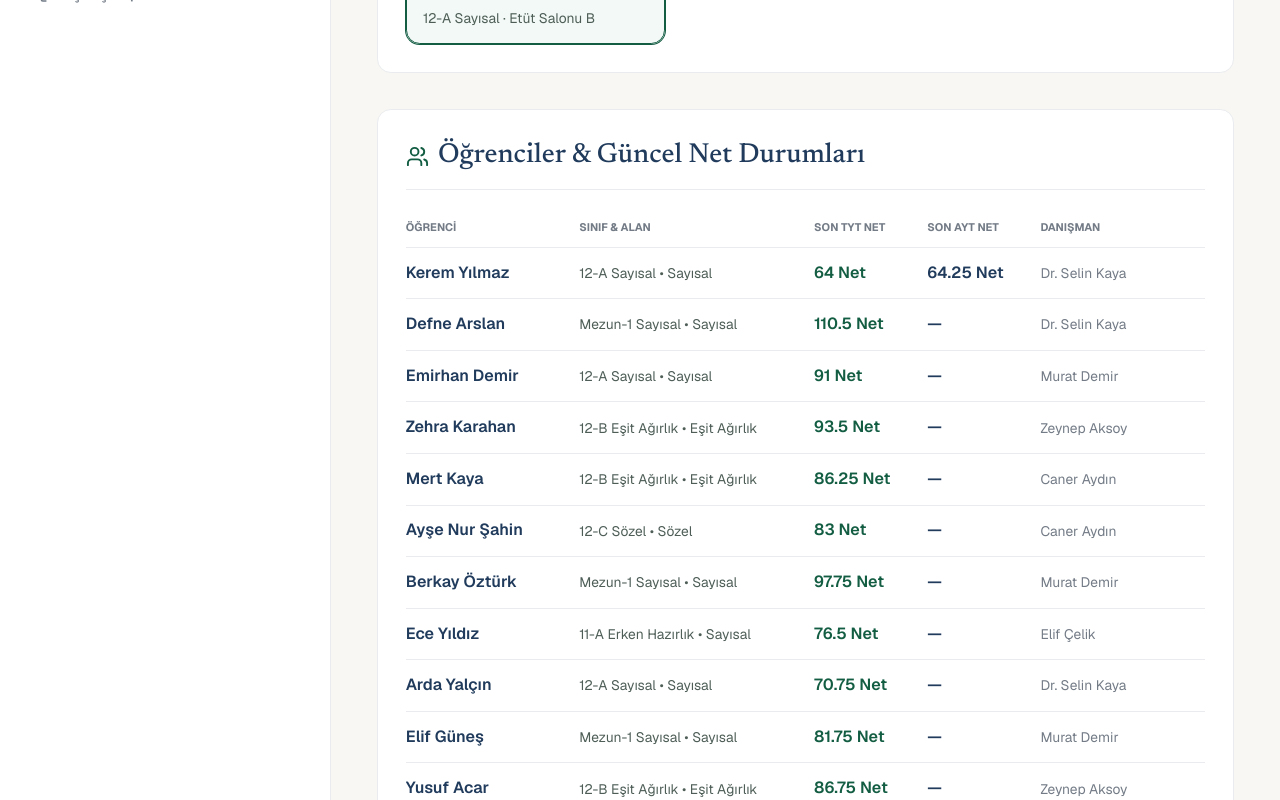
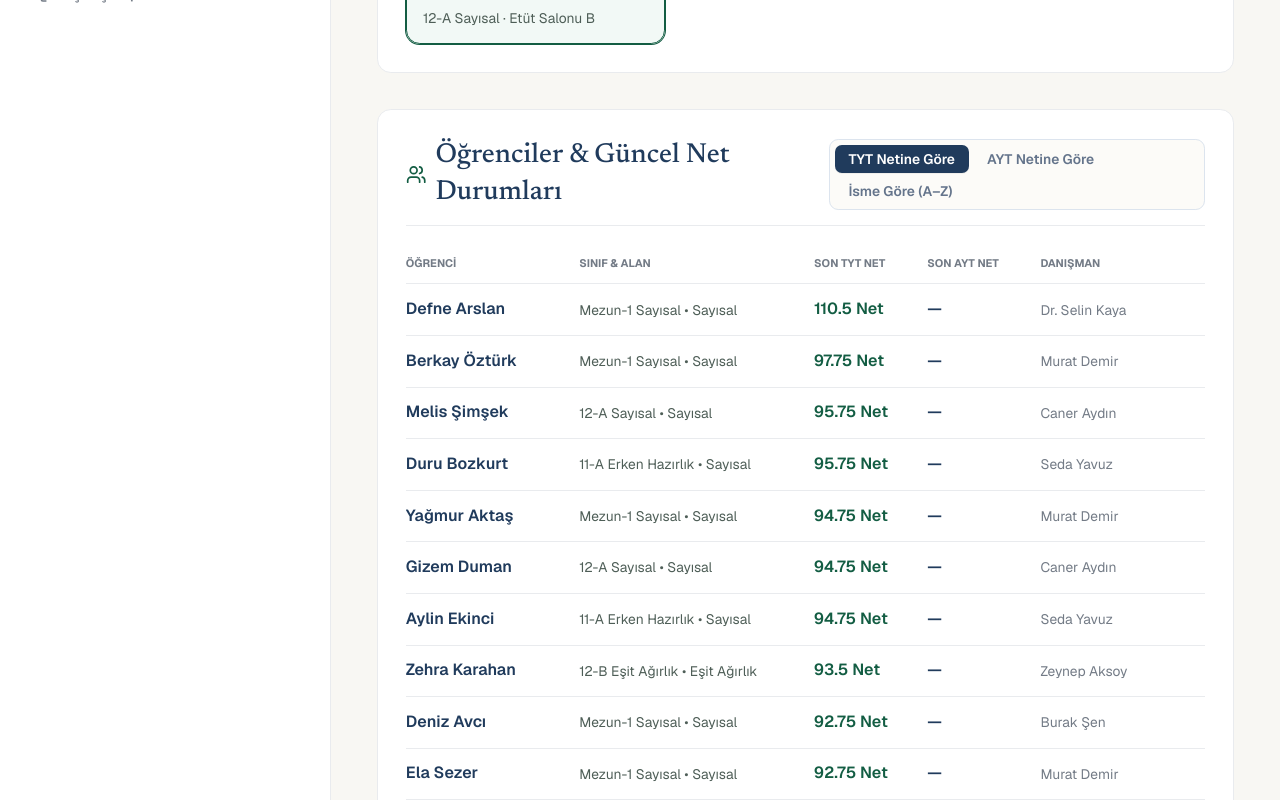
Before and after one commit to fatihhtaskesenn/dershane, a Next.js app: page /teacher/dashboard in a window 1280 px wide. Shown: the part 760-1560 px from the top of the page. Built offline with nearby package versions, Linux system fonts and the light colour scheme.

Commit message:
Ogretmen genel bakis ogrenci listesine TYT, AYT ve isme gore siralama eklendi

```diff
--- a/app/teacher/dashboard/page.tsx
+++ b/app/teacher/dashboard/page.tsx
@@ -41,6 +41,7 @@ export default function TeacherDashboardPage() {
   const { activeTeacher, students, announcements } = useCampus();
   const [todayDay, setTodayDay] = useState<WeekDay | null>(null);
   const [nowMinutes, setNowMinutes] = useState<number | null>(null);
+  const [studentSort, setStudentSort] = useState<"tyt" | "ayt" | "name">("tyt");
 
   useEffect(() => {
     const updateClock = () => {
@@ -94,6 +95,26 @@ export default function TeacherDashboardPage() {
       todaySlots.find((s) => parseEndMinutes(s.time) > nowMinutes) ?? null
     );
   }, [todaySlots, nowMinutes]);
+
+  const sortedStudents = useMemo(() => {
+    const getLatestNet = (
+      stu: (typeof students)[number],
+      type: "TYT" | "AYT"
+    ) => {
+      const ex = stu.exams.filter((e) => e.type === type).at(-1);
+      return ex ? ex.totalNet : -1;
+    };
+
+    return [...students].sort((a, b) => {
+      if (studentSort === "tyt") {
+        return getLatestNet(b, "TYT") - getLatestNet(a, "TYT");
+      }
+      if (studentSort === "ayt") {
+        return getLatestNet(b, "AYT") - getLatestNet(a, "AYT");
+      }
+      return a.name.localeCompare(b.name, "tr");
+    });
+  }, [students, studentSort]);
 
   return (
     <div className="space-y-6 sm:space-y-8">
@@ -287,14 +308,39 @@ export default function TeacherDashboardPage() {
 
       {/* 2. ÖĞRENCİLER & NET DURUMLARI */}
       <section className="rounded-xl border border-[#E9EBEE] bg-white p-4 sm:p-6">
-        <h2 className="font-editorial flex items-center gap-2 border-b border-[#E9EBEE] pb-3 text-xl font-medium text-[#203B5C] sm:text-2xl">
-          <Users className="h-5 w-5 text-[#135D43]" />
-          <span>Öğrenciler &amp; Güncel Net Durumları</span>
-        </h2>
+        <div className="flex flex-col justify-between gap-3 border-b border-[#E9EBEE] pb-3 sm:flex-row sm:items-center">
+          <h2 className="font-editorial flex items-center gap-2 text-xl font-medium text-[#203B5C] sm:text-2xl">
+            <Users className="h-5 w-5 text-[#135D43]" />
+            <span>Öğrenciler &amp; Güncel Net Durumları</span>
+          </h2>
+
+          <div className="inline-flex w-fit flex-wrap items-center gap-1 rounded-lg border border-[#DCE4EE] bg-[#FCFBF8] p-1">
+            {(
+              [
+                { key: "tyt", label: "TYT Netine Göre" },
+                { key: "ayt", label: "AYT Netine Göre" },
+                { key: "name", label: "İsme Göre (A–Z)" },
+              ] as const
+            ).map((opt) => (
+              <button
+                key={opt.key}
+                type="button"
+                onClick={() => setStudentSort(opt.key)}
+                className={`rounded-md px-2.5 py-1 text-[11px] font-semibold transition-colors sm:px-3 sm:text-xs ${
+                  studentSort === opt.key
+                    ? "bg-[#203B5C] text-white shadow-2xs"
+                    : "text-[#64748B] hover:text-[#203B5C]"
+                }`}
+              >
+                {opt.label}
+              </button>
+            ))}
+          </div>
+        </div>
 
         {/* Mobile Cards */}
         <div className="mt-3 space-y-2 md:hidden">
-          {students.slice(0, 6).map((s) => {
+          {sortedStudents.slice(0, 8).map((s) => {
             const tyt = s.exams.filter((e) => e.type === "TYT").at(-1);
             const ayt = s.exams.filter((e) => e.type === "AYT").at(-1);
             return (
@@ -333,7 +379,7 @@ export default function TeacherDashboardPage() {
               </tr>
             </thead>
             <tbody className="divide-y divide-[#E9EBEE]">
-              {students.map((s) => {
+              {sortedStudents.map((s) => {
                 const tyt = s.exams.filter((e) => e.type === "TYT").at(-1);
                 const ayt = s.exams.filter((e) => e.type === "AYT").at(-1);
                 return (
```
